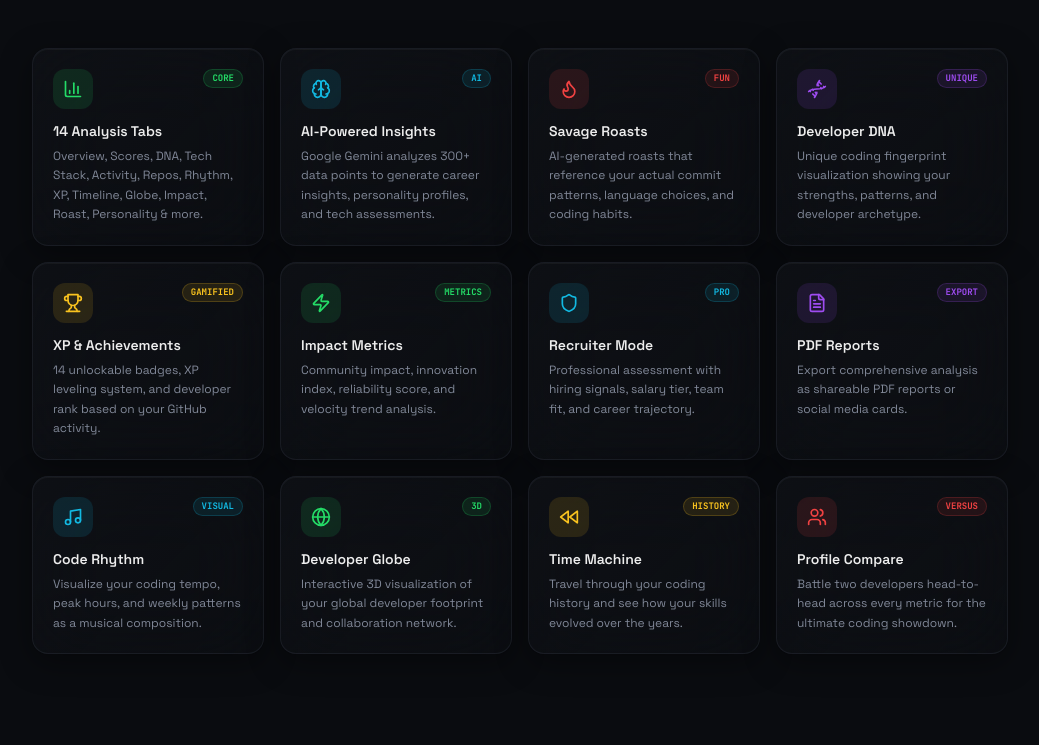
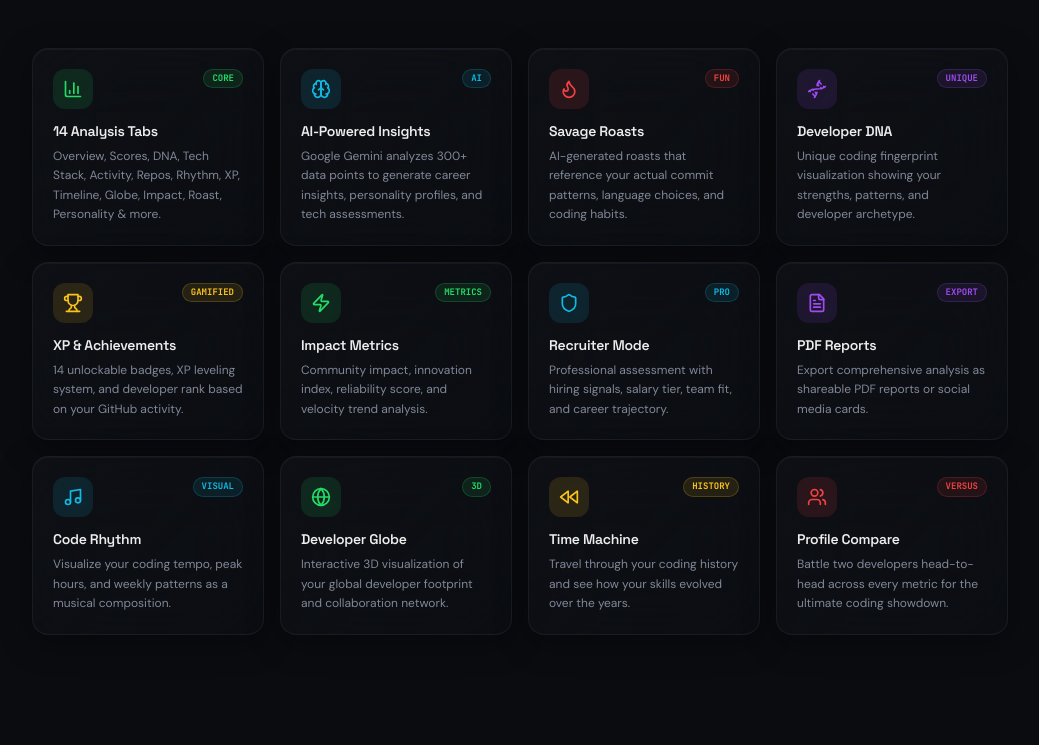
Before and after one commit to Mikeal02/github-roast-master, a React (Vite) app: page / in a window 1280 px wide. Shown: the part 1180-1925 px from the top of the page, without its empty margins (120-1159 px from the left). Built offline with nearby package versions, Linux system fonts and the light colour scheme; the HTML template or start-up script is replaced by a standard one.

Commit message:
Changes
Co-authored-by: Mikeal02 <134202055+Mikeal02@users.noreply.github.com>

```diff
--- a/src/index.css
+++ b/src/index.css
@@ -131,7 +131,13 @@
 
   body {
     @apply bg-background text-foreground font-sans antialiased;
-    font-family: 'Space Grotesk', 'Inter', sans-serif;
+    font-family: 'DM Sans', 'Inter', sans-serif;
+    font-feature-settings: 'ss01', 'cv01';
+  }
+
+  h1, h2, h3, h4, h5, h6, .font-display {
+    font-family: 'Space Grotesk', sans-serif;
+    letter-spacing: -0.02em;
   }
 
   .font-mono {
```
